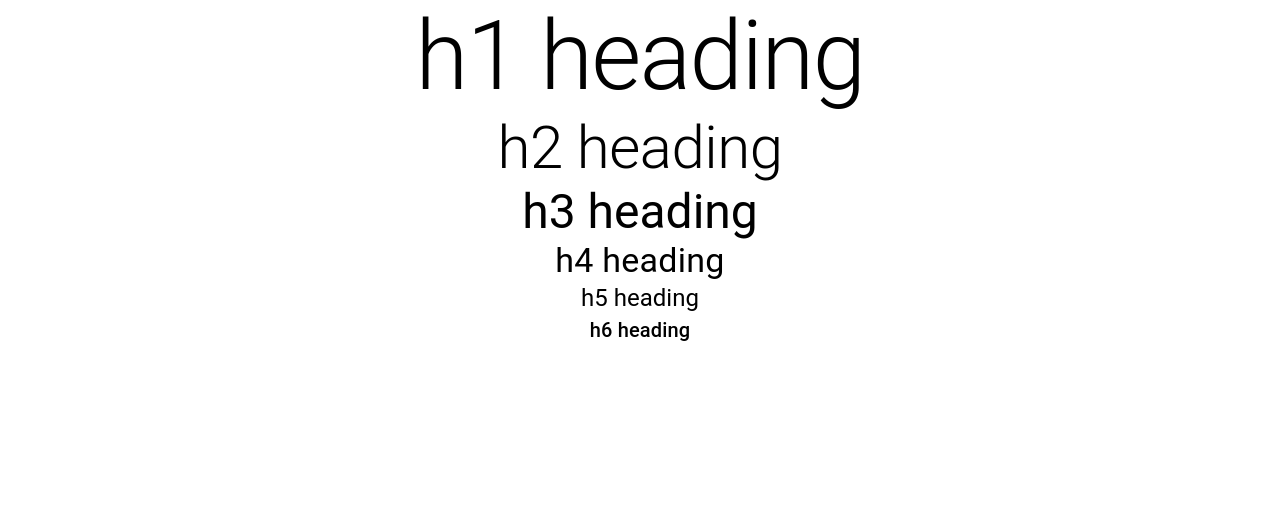
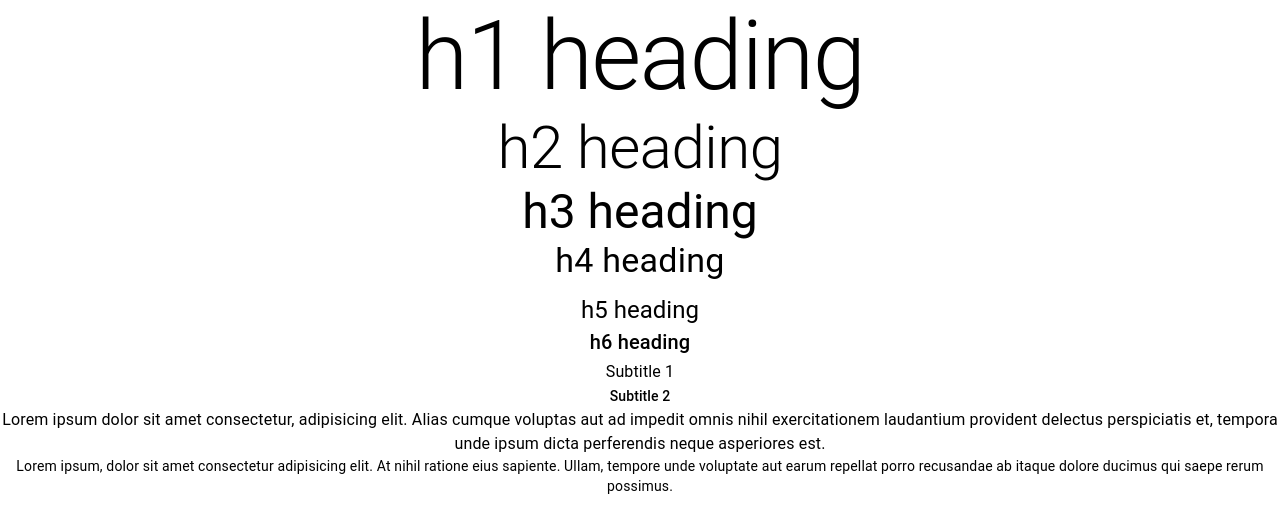
Before and after one commit to ahmetyanik/MUI, a React (Create React App) app in the folder react-mui-demo/: page / in a window 1280 px wide. Shown: the top 532 px of the page. Built offline with nearby package versions, Linux system fonts and the light colour scheme.

Commit message:
variant, component, gutterBottom are created

```diff
--- a/react-mui-demo/src/components/MuiTypography.tsx
+++ b/react-mui-demo/src/components/MuiTypography.tsx
@@ -7,9 +7,15 @@ function MuiTypography() {
         <Typography variant='h1'>h1 heading</Typography>
         <Typography variant='h2'>h2 heading</Typography>
         <Typography variant='h3'>h3 heading</Typography>
-        <Typography variant='h4'>h4 heading</Typography>
+        <Typography variant='h4' component='h1' gutterBottom>h4 heading</Typography>
         <Typography variant='h5'>h5 heading</Typography>
         <Typography variant='h6'>h6 heading</Typography>
+
+        <Typography variant='subtitle1'>Subtitle 1</Typography>
+        <Typography variant='subtitle2'>Subtitle 2</Typography>
+
+        <Typography variant='body1'>Lorem ipsum dolor sit amet consectetur, adipisicing elit. Alias cumque voluptas aut ad impedit omnis nihil exercitationem laudantium provident delectus perspiciatis et, tempora unde ipsum dicta perferendis neque asperiores est.</Typography>
+        <Typography variant='body2'>Lorem ipsum, dolor sit amet consectetur adipisicing elit. At nihil ratione eius sapiente. Ullam, tempore unde voluptate aut earum repellat porro recusandae ab itaque dolore ducimus qui saepe rerum possimus.</Typography>
     </div>
   )
 }
```
